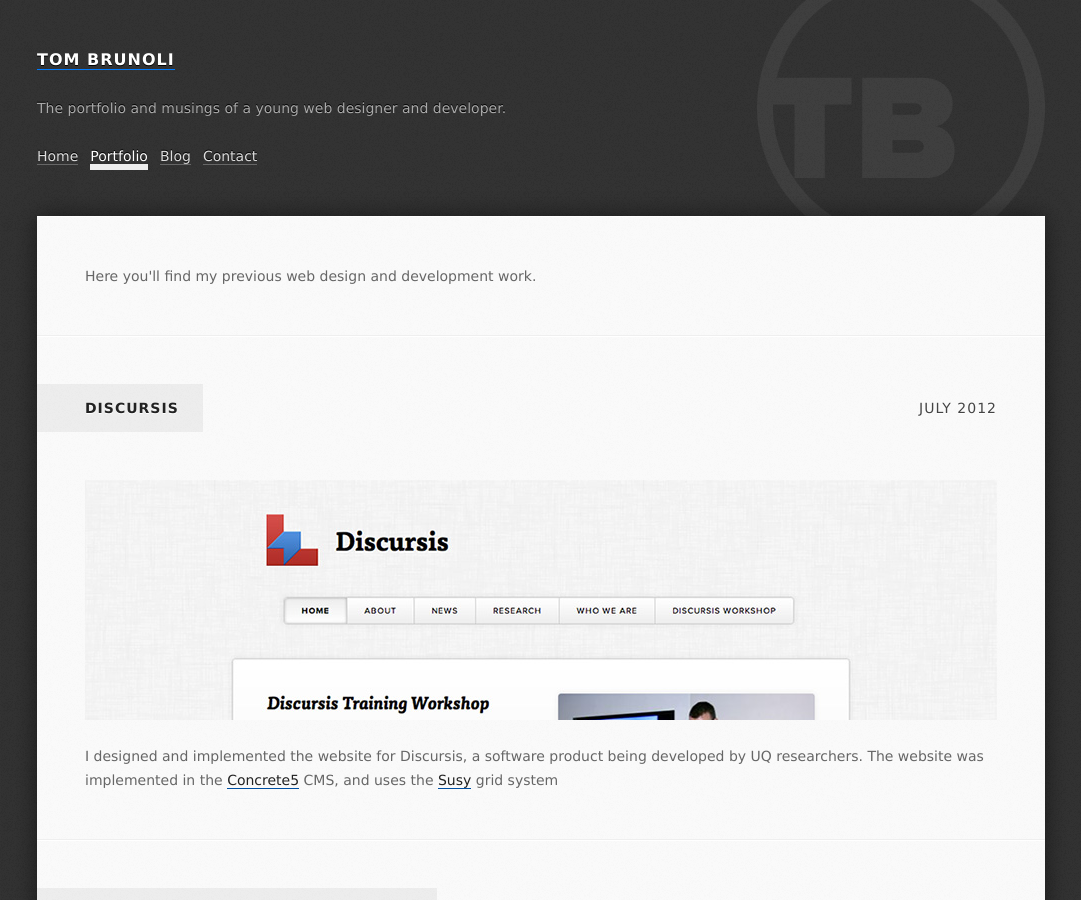
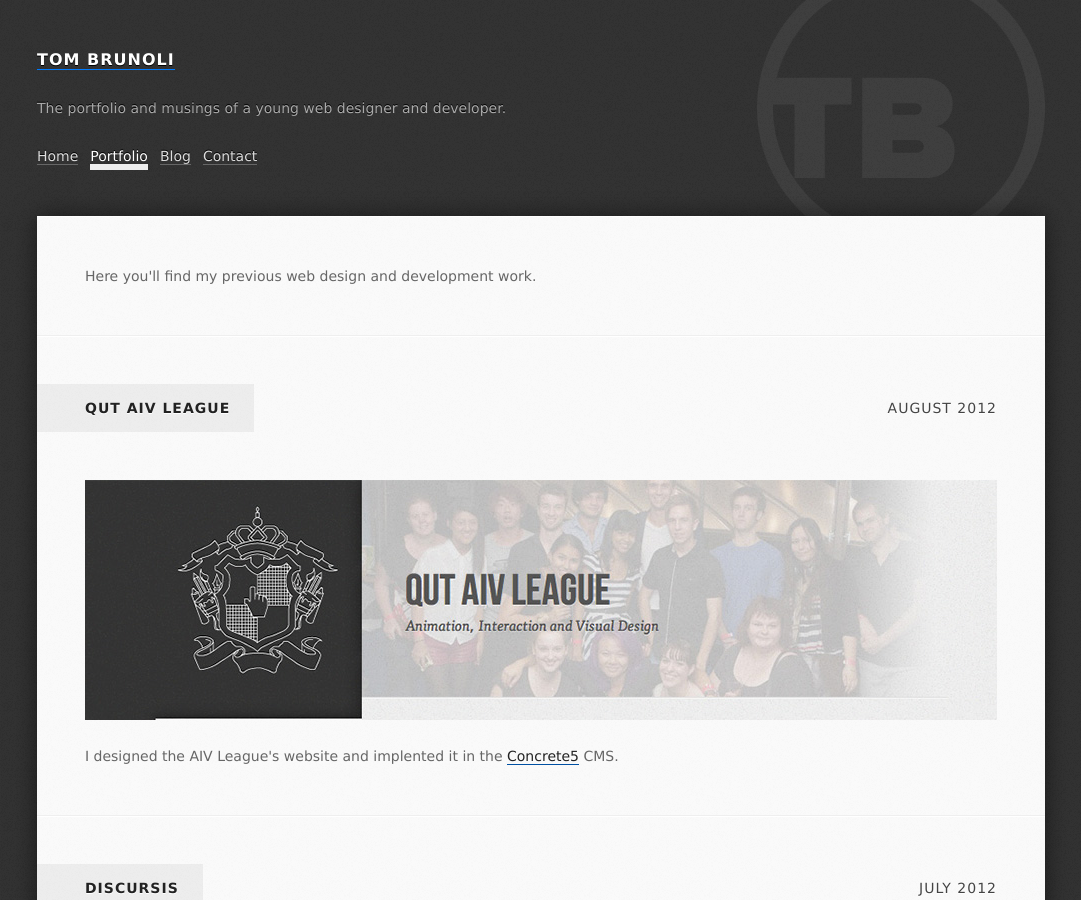
Before and after one commit to tominated/tominated.github.com, a Jekyll site: the page built from portfolio/index.html, in a window 1280 px wide and 900 px high. Shown: the whole window, without its empty margins (99-1180 px from the left). Built offline with Jekyll 4.4.1, drawn with Linux system fonts in a browser that asks for light colours; nearby versions of some CDN libraries; Markdown is read by kramdown in place of the engine named in the settings.

Commit message:
Added AIV League, removed dmdn

```diff
--- a/portfolio/index.html
+++ b/portfolio/index.html
@@ -7,6 +7,21 @@
     Here you'll find my previous web design and development work.
   </p>
 </section>
+
+
+<article id="aivleague">
+  <header>
+    <h2>QUT AIV League</h2>
+    <h3>August 2012</h3>
+  </header>
+  <a href="http://aivleague.com" class="img" target="_blank">
+    <img src="/img/portfolio/preview/aivleague.jpg" alt="QUT AIV League">
+  </a>
+  <p>
+    I designed the AIV League's website and implented it in the
+    <a href="http://www.concrete5.com" target="_blank">Concrete5</a> CMS.
+  </p>
+</article>
 
 
 <article id="discursis">
```
Also changed, not shown: index.html (+5 -3 lines), img/portfolio/aivleague.jpg (added), img/portfolio/aivleague.png (added), img/portfolio/preview/aivleague.jpg (added).
